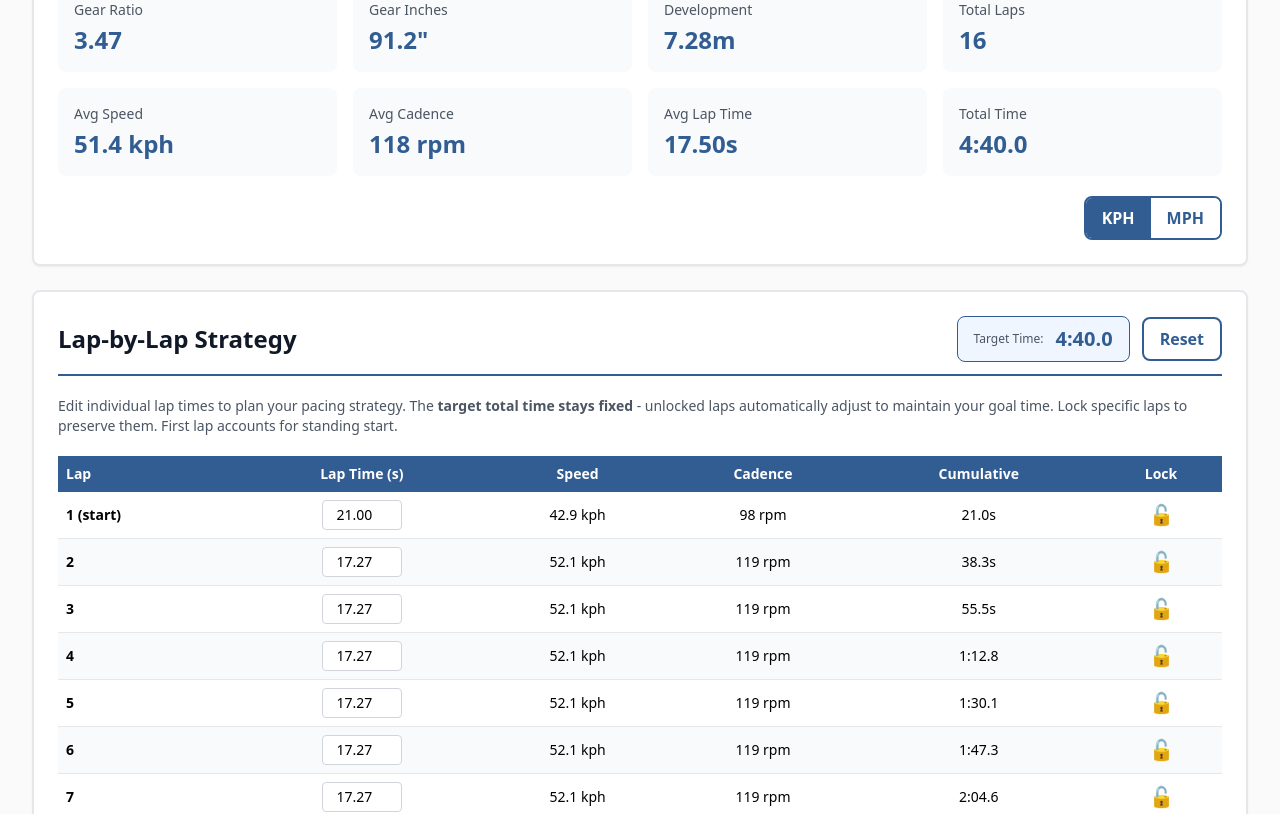
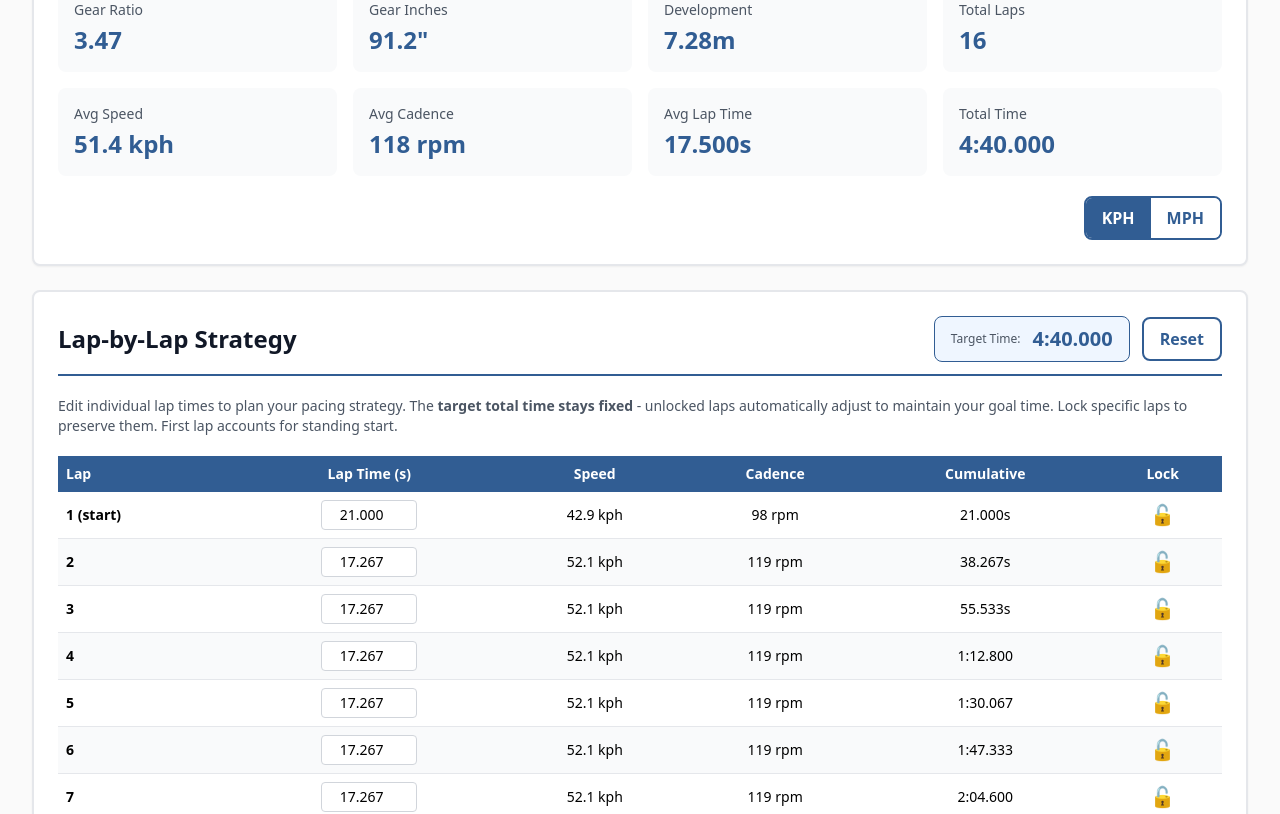
Before and after one commit to maccavamzoo/bikotic-genesis, a Next.js app: page /tools/track-cycling-calculator in a window 1280 px wide. Shown: the part 1120-1934 px from the top of the page. Built offline with nearby package versions, Linux system fonts and the light colour scheme.

Commit message:
Update page.tsx

```diff
--- a/app/tools/track-cycling-calculator/page.tsx
+++ b/app/tools/track-cycling-calculator/page.tsx
@@ -183,10 +183,10 @@ export default function TrackCyclingCalculator() {
     setShouldRegenerateLaps(true)
   }
 
-  // Format time as MM:SS.S
+  // Format time as MM:SS.SSS (3 decimal places for track timing)
   const formatTime = (seconds: number) => {
     const mins = Math.floor(seconds / 60)
-    const secs = (seconds % 60).toFixed(1)
+    const secs = (seconds % 60).toFixed(3)
     return mins > 0 ? `${mins}:${parseFloat(secs) < 10 ? '0' : ''}${secs}` : `${secs}s`
   }
 
@@ -347,7 +347,7 @@ export default function TrackCyclingCalculator() {
                   }}
                   min="10"
                   max="600"
-                  step="0.1"
+                  step="0.001"
                   className="w-full px-4 py-3 border-2 border-bikotic-blue rounded-lg focus:border-bikotic-blue focus:outline-none text-lg font-semibold"
                 />
                 <p className="text-2xl font-bold text-bikotic-blue mt-3 text-center">
@@ -456,7 +456,7 @@ export default function TrackCyclingCalculator() {
 
             <div className="bg-gray-50 p-4 rounded-lg">
               <div className="text-sm text-gray-600 mb-1">Avg Lap Time</div>
-              <div className="text-2xl font-bold text-bikotic-blue">{avgLapTime.toFixed(2)}s</div>
+              <div className="text-2xl font-bold text-bikotic-blue">{avgLapTime.toFixed(3)}s</div>
             </div>
 
             <div className="bg-gray-50 p-4 rounded-lg">
@@ -543,10 +543,10 @@ export default function TrackCyclingCalculator() {
                       <td className="p-2 text-center">
                         <input
                           type="number"
-                          className="w-20 px-2 py-1 border border-gray-300 rounded text-center"
-                          value={lapTime.toFixed(2)}
+                          className="w-24 px-2 py-1 border border-gray-300 rounded text-center"
+                          value={lapTime.toFixed(3)}
                           onChange={(e) => updateLapTime(i, parseFloat(e.target.value) || 0)}
-                          step="0.1"
+                          step="0.001"
                           min="5"
                         />
                       </td>
```
